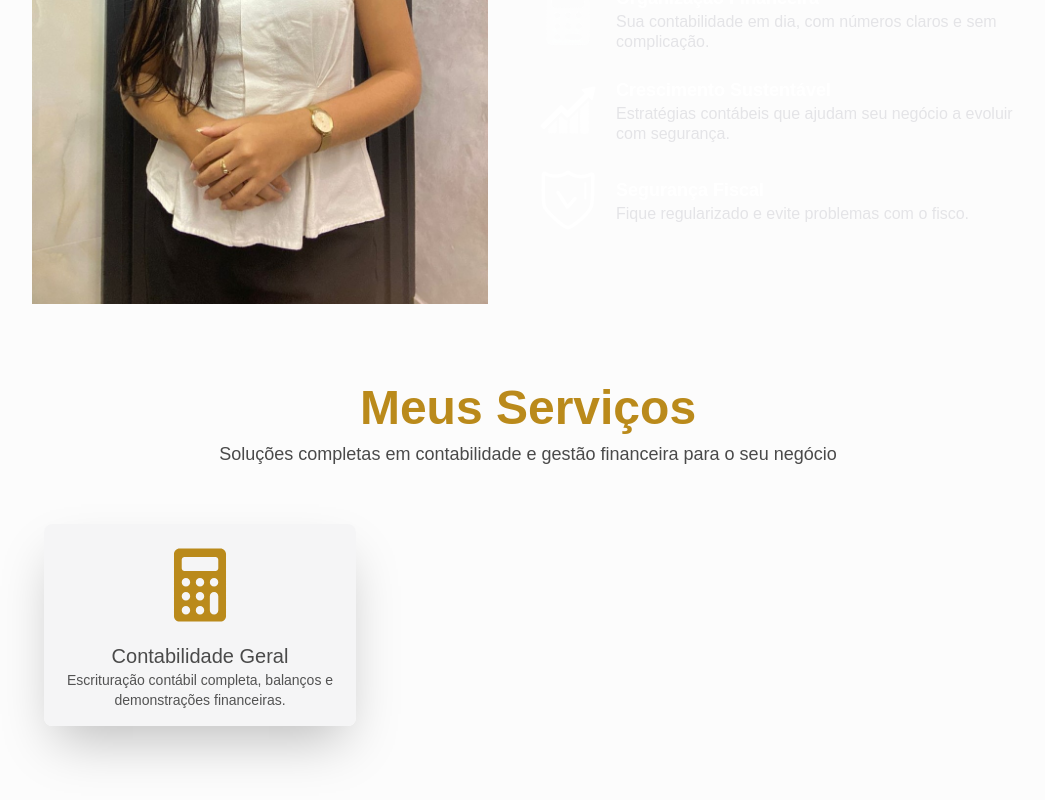
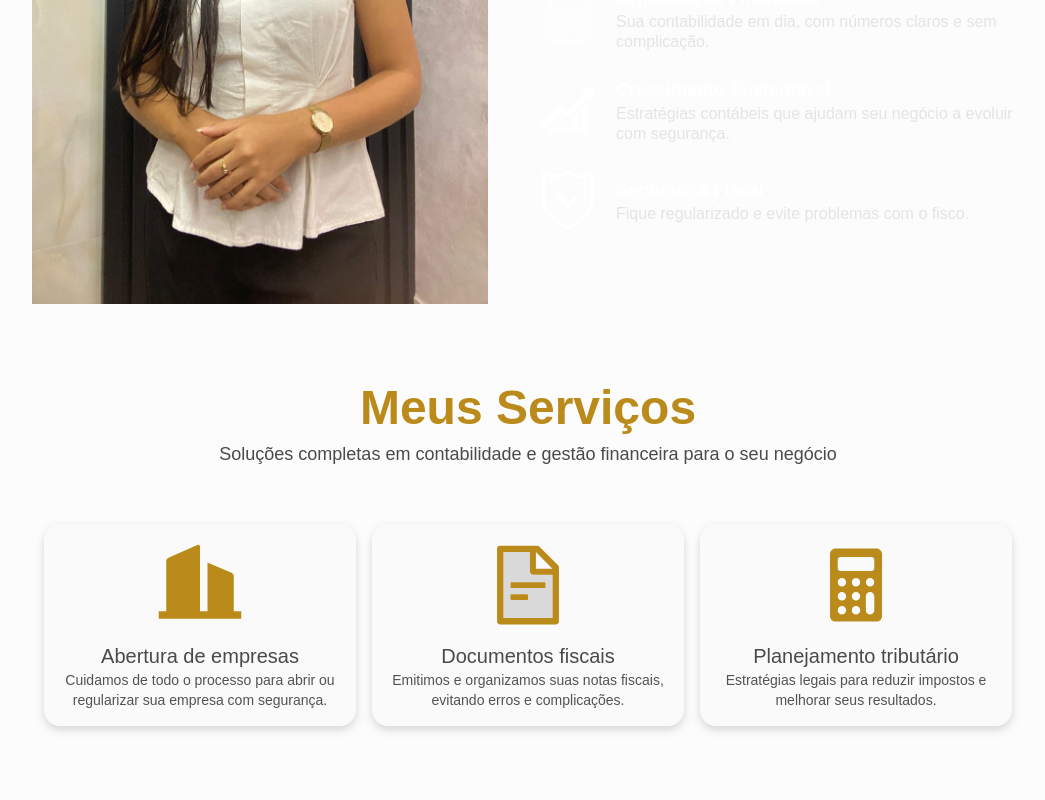
Before and after one commit to IaraAmancio/LauraPortela, a React (Vite) app: page / in a window 1280 px wide. Shown: the part 1192-1992 px from the top of the page, without its empty margins (112-1157 px from the left). Built offline with nearby package versions, Linux system fonts and the light colour scheme.

Commit message:
adicionando itens de serviço

```diff
--- a/src/App.tsx
+++ b/src/App.tsx
@@ -7,10 +7,13 @@ import IconeCalculadora from './assets/icone calculadora.svg'
 import IconeGrafico from './assets/icone stonks.svg'
 import IconeSegurança from './assets/icone seguranca.svg'
 import { IoIosCalculator } from "react-icons/io";
+import { AiTwotoneFileText } from "react-icons/ai";
+import { RiBuilding2Fill } from "react-icons/ri";
 
 
 
 import { motion } from "framer-motion"
+
 
 function App() {
 
@@ -101,10 +104,20 @@ function App() {
           <h1 className='md:text-5xl text-4xl font-bold text-gold-primary'>Meus Serviços</h1>
           <p className='text-lg text-gray-primary m-2'>Soluções completas em contabilidade e gestão financeira para o seu negócio</p>
           <div className='grid md:grid-cols-3 grid-cols-1 gap-4 mt-12'>
-            <section className='bg-zinc-100/80 py-4 w-78 rounded-lg flex flex-col items-center justify-center px-2 transition-all hover:scale-105 hover:bg-zinc-200 shadow-2xl'>
+            <section className='bg-zinc-50 py-4 w-78 rounded-2xl flex flex-col items-center justify-center px-2 transition-all hover:scale-105 hover:bg-white drop-shadow-lg'>
+                <RiBuilding2Fill size={90} color='#ba8a1b'/>
+                <h3 className='text-xl mt-3 font-medium text-gray-primary'>Abertura de empresas</h3>
+                <p className='text-center text-sm text-gray-primary/95'>Cuidamos de todo o processo para abrir ou regularizar sua empresa com segurança.</p>
+            </section>
+            <section className='bg-zinc-50 py-4 w-78 rounded-2xl flex flex-col items-center justify-center px-2 transition-all hover:scale-105 hover:bg-white drop-shadow-lg'>
+                <AiTwotoneFileText size={90} color='#ba8a1b'/>
+                <h3 className='text-xl mt-3 font-medium text-gray-primary'>Documentos fiscais</h3>
+                <p className='text-center text-sm text-gray-primary/95'>Emitimos e organizamos suas notas fiscais, evitando erros e complicações.</p>
+            </section>
+            <section className='bg-zinc-50 py-4 w-78 rounded-2xl flex flex-col items-center justify-center px-2 transition-all hover:scale-105 hover:bg-white drop-shadow-lg'>
                 <IoIosCalculator size={90} color='#ba8a1b'/>
-                <h3 className='text-xl mt-3 font-medium text-gray-primary'>Contabilidade Geral</h3>
-                <p className='text-center text-sm text-gray-primary/95'>Escrituração contábil completa, balanços e demonstrações financeiras.</p>
+                <h3 className='text-xl mt-3 font-medium text-gray-primary'>Planejamento tributário</h3>
+                <p className='text-center text-sm text-gray-primary/95'>Estratégias legais para reduzir impostos e melhorar seus resultados.</p>
             </section>
 
           </div>
```
